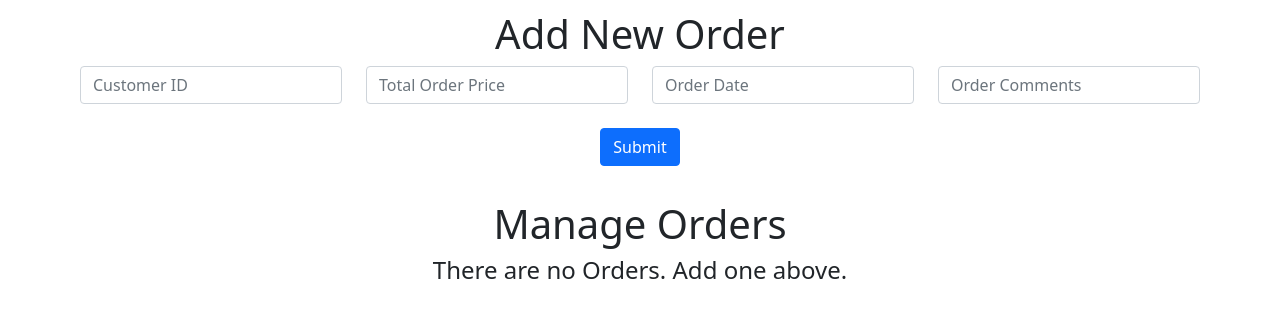
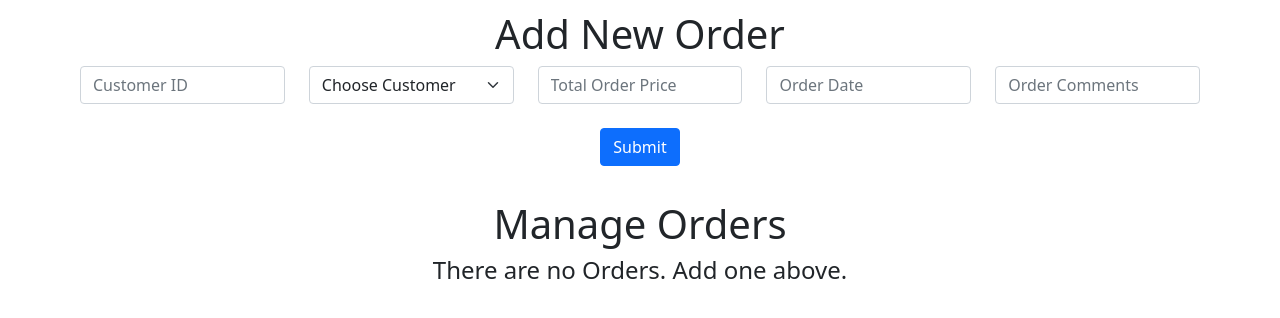
Before and after one commit to CaseyArndt/DBProject, a Flask app: page /orders in a window 1280 px wide. Shown: the part 56-374 px from the top of the page. Run offline with Flask 2, Linux system fonts and the light colour scheme; data that the repository does not hold is empty; some libraries are stand-ins or nearby versions.

Commit message:
Add customer dropdown to Orders

```diff
--- a/app.py
+++ b/app.py
@@ -111,7 +111,10 @@ def orders():
     else:
         query = "SELECT * FROM `Orders`;"
         result = execute_query(db_connection, query).fetchall()
-        return render_template('orders.html', orders = result)
+
+        customers_query = "SELECT `customerID`, `firstName`, `lastName`, `email` FROM `Customers`;"
+        customers_result = execute_query(db_connection, customers_query).fetchall()
+        return render_template('orders.html', orders = result, customers = customers_result)
 
 
 @app.route('/deleteorder/<int:id>')
--- a/templates/orders.html
+++ b/templates/orders.html
@@ -12,6 +12,14 @@
         <div class="row">
             <div class="col">
                 <input type="text" class="form-control" name="customer_id" id="customer_id" placeholder="Customer ID">
+            </div>
+            <div class="col">
+                <select class="form-select" name="customer" id ="customer">
+                    <option selected>Choose Customer</option>
+                    {% for customer in customers %}
+                    <option value="{{customer[0]}}">{{customer[1]}} {{customer[2]}} {{customer[3]}}</option>
+                    {% endfor %}
+                </select>
             </div>
             <div class="col">
                 <input type="text" class="form-control" name="total_price" id ="total_price" placeholder="Total Order Price">
```
